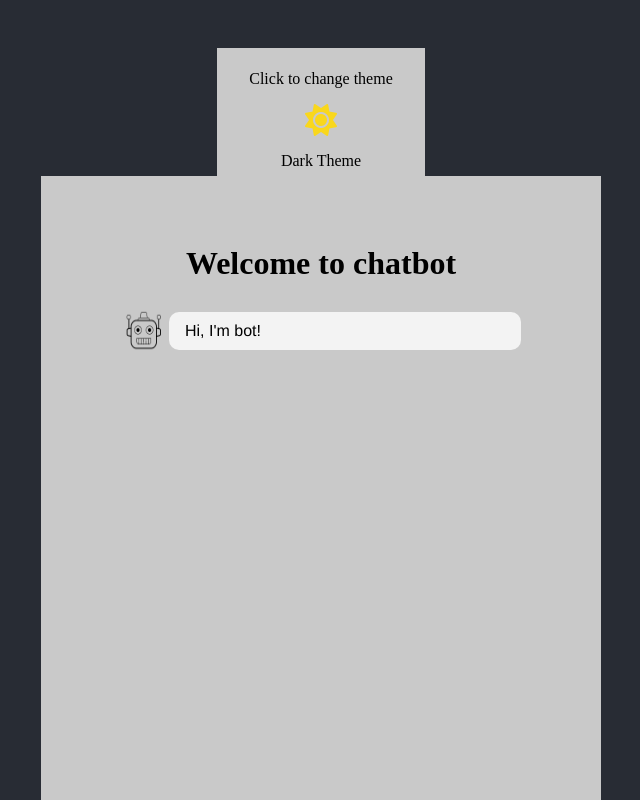
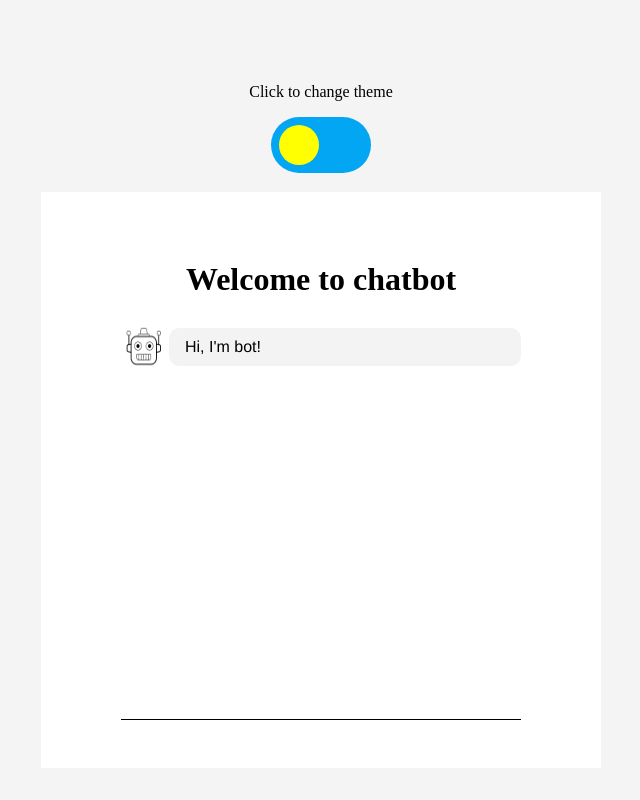
Before and after one commit to ilala1/Chatbot, a React (Create React App) app: page / in a window 1280 px wide. Shown: the top 800 px of the page, without its empty margins (319-959 px from the left). Built offline with nearby package versions, Linux system fonts and the light colour scheme.

Commit message:
added in cool toggle for theme

```diff
--- a/src/App.js
+++ b/src/App.js
@@ -13,26 +13,24 @@ class App extends Component {
     constructor(props) {
         super(props);
         this.state = {
-            darkTheme: true
+            darkTheme: false
         };
     }
 
     handleThemeChange = () => {
-        console.log('pre ' + this.state.darkTheme)
         this.setState(prevState => ({
             darkTheme: !prevState.darkTheme
         }));
-        console.log(this.state.darkTheme)
     }
 
     render() {
         return (
             <Provider store={store}>
                 <div className={`container ${this.state.darkTheme ? 'dark' : 'light'}`}>
-                    <div className='themeIcon' onClick={this.handleThemeChange}>
+                    <div className='themeIcon'>
                         <p className="themeTitle">Click to change theme</p>
-                        {this.state.darkTheme ? <i class="fas fa-sun"></i> : <i class="fas fa-moon"></i>}
-                        {this.state.darkTheme ? <p>Dark Theme</p> : <p>Light Theme</p>}
+                        <input onClick={this.handleThemeChange} type='checkbox' id='time' />
+                        <label htmlFor='time'>Night</label>
                     </div>
                     <Chat />
                 </div>
@@ -41,18 +39,4 @@ class App extends Component {
     }
 }
 
-// const App = () => {
-//   const changeTheme = () => {
-
-//   }
-//   return (
-//     <Provider store={store}>
-//       <div className="container">
-//           <button onClick={changeTheme}>Change theme</button>
-//           <Chat />
-//       </div>
-//     </Provider>
-//   );
-// }
-
 export default App;
--- a/src/styles/App.scss
+++ b/src/styles/App.scss
@@ -1,16 +1,17 @@
 @import "./variables.scss";
 
+@import "blocks/themeBlock";
 @import "blocks/chatBox";
 @import "blocks/chatBubble";
 @import "blocks/typingBubble";
 
 html {
-	display: table;
-	height: 100%;
+	// height: 100%;
 	width: 100%;
+	body {
+		min-height: 30rem;
+		display: grid;
+		margin: 0;
+		height: 100vh;
+	}
 }
-
-body {
-	display: table-cell;
-	vertical-align: middle;
-}
--- a/src/styles/blocks/chatBox.scss
+++ b/src/styles/blocks/chatBox.scss
@@ -1,66 +1,14 @@
 .container {
-	&.dark {
-		background-color: $dark-bg;
-		.themeIcon {
-			background: $chatboxDarkBg;
-			.fas {
-				color: #f9d71c;
-			}
-		}
-		.chatBoxContainer {
-			background: $chatboxDarkBg;
-			.historyContainer {
-				border-bottom: 1px solid #fff;
-				input {
-					color: #fff;
-					background: $chatboxDarkBg;
-				}
-			}
-		}
-	}
-	&.light {
-		background-color: $light-bg;
-		.themeIcon {
-			background: $chatboxLightBg;
-			.fas {
-				color: $chatboxDarkBg;
-			}
-		}
-		.chatBoxContainer {
-			background: $chatboxLightBg;
-			.historyContainer {
-				border-bottom: 1px solid #000;
-				input {
-					color: #000;
-					background: $chatboxLightBg;
-				}
-			}
-		}
-	}
 	text-align: center;
 	min-height: 100vh;
 	display: flex;
 	flex-direction: column;
 	justify-content: center;
 	align-items: center;
-	.themeIcon {
-		display: flex;
-		flex-direction: column;
-		justify-content: center;
-		align-items: center;
-		width: 13rem;
-		height: 8rem;
-		.themeTitle {
-			padding-top: 1rem;
-		}
-		.fas {
-			font-size: 2rem;
-			color: #f9d71c;
-		}
-	}
 	.chatBoxContainer {
+		height: 30rem;
+		max-width: 25rem;
 		display: inline-block;
-		max-width: 400px;
 		display: flex;
 		flex-direction: column;
 		justify-content: flex-end;
@@ -73,7 +21,7 @@
 			display: flex;
 			flex-direction: column;
 			justify-content: space-between;
-			height: 600px;
+			height: 100%;
 			overflow-y: scroll;
 			.internal {
 				animation: blinker 1s linear infinite;
@@ -86,31 +34,13 @@
 			}
 			input {
 				border: 0;
-				height: 20px;
-				width: 400px;
+				height: 1.1rem;
+				width: 30rem;
 				outline: none;
 				font-family: "Helvetica Neue", Helvetica, Arial, sans-serif;
-				font-size: 20px;
-				margin-top: 20px;
+				font-size: 1.2rem;
+				margin-top: 2rem;
 			}
 		}
 	}
-	/*
-        ----- RESPONSIVE ----
-    */
-
-	@media #{$media-minimum} {
-		padding: 2.5rem $padding-sides-minimum;
-		.chatBoxContainer {
-			padding: 3rem 2rem;
-		}
-	}
-
-	@media #{$media-small} {
-		padding: 3.75rem $padding-sides-small;
-	}
-
-	@media #{$media-normal-up} {
-		padding: 3rem $padding-sides-normal;
-	}
 }
--- /dev/null
+++ b/src/styles/blocks/themeBlock.scss
@@ -0,0 +1,114 @@
+.container {
+	&.dark {
+		background-color: $dark-bg;
+		.themeIcon {
+			.themeTitle {
+				color: #fff;
+			}
+			.fas {
+				color: #f9d71c;
+			}
+		}
+		.chatBoxContainer {
+			background: $chatboxDarkBg;
+			.historyContainer {
+				border-bottom: 1px solid #fff;
+				input {
+					color: #fff;
+					background: $chatboxDarkBg;
+				}
+			}
+		}
+	}
+	&.light {
+		background-color: $light-bg;
+		.themeIcon {
+			.fas {
+				color: $chatboxDarkBg;
+			}
+		}
+		.chatBoxContainer {
+			background: $chatboxLightBg;
+			.historyContainer {
+				border-bottom: 1px solid #000;
+				input {
+					color: #000;
+					background: $chatboxLightBg;
+				}
+			}
+		}
+	}
+	text-align: center;
+	min-height: 100vh;
+	display: flex;
+	flex-direction: column;
+	justify-content: center;
+	align-items: center;
+	.themeIcon {
+		display: flex;
+		flex-direction: column;
+		justify-content: center;
+		align-items: center;
+		// width: 13rem;
+		height: 8rem;
+		padding: 1rem 2rem;
+		.themeTitle {
+			padding-top: 1rem;
+		}
+		.fas {
+			font-size: 2rem;
+			color: #f9d71c;
+		}
+	}
+}
+
+#time {
+	position: absolute;
+	right: 100vw;
+
+	+ label {
+		--i: 0;
+		--j: calc(1 - var(--i));
+		display: grid;
+		grid-gap: $p $g;
+		overflow: hidden;
+		padding: $p;
+		height: $d;
+		border-radius: 0.5 * $d + $p;
+		background: hsl(199, 98%, calc(var(--j) * 48%));
+		color: transparent;
+		user-select: none;
+		transition: 0.3s;
+		cursor: pointer;
+		&:before,
+		&:after {
+			width: $d;
+			height: $d;
+			transition: inherit;
+			content: "";
+		}
+
+		&:before {
+			transform-origin: 20% 20%;
+			transform: translate(calc(var(--i) * (100% + #{$g})))
+				scale(calc(1 - var(--i) * 0.7));
+			background: $yellow;
+			border-radius: 2rem;
+		}
+
+		&:after {
+			grid-column: 2;
+			border-radius: 50%;
+			transform: translatey(calc(var(--i) * (-100% - #{$p})));
+			background: radial-gradient(
+				circle at 19% 19%,
+				transparent 41%,
+				#fff 43%
+			);
+		}
+	}
+
+	&:checked + label {
+		--i: 1;
+	}
+}
--- a/src/styles/variables.scss
+++ b/src/styles/variables.scss
@@ -17,3 +17,9 @@ $light-bg: #f4f4f4;
 $chatboxLightBg: #fff;
 $chatboxDarkBg: rgb(201, 201, 201);
 $typingBubble-color-bg: #e6e7ed;
+$yellow: #ffff01;
+
+// toggle slide variables
+$d: 2.5em;
+$p: 0.5em;
+$g: 0.25em;
```
